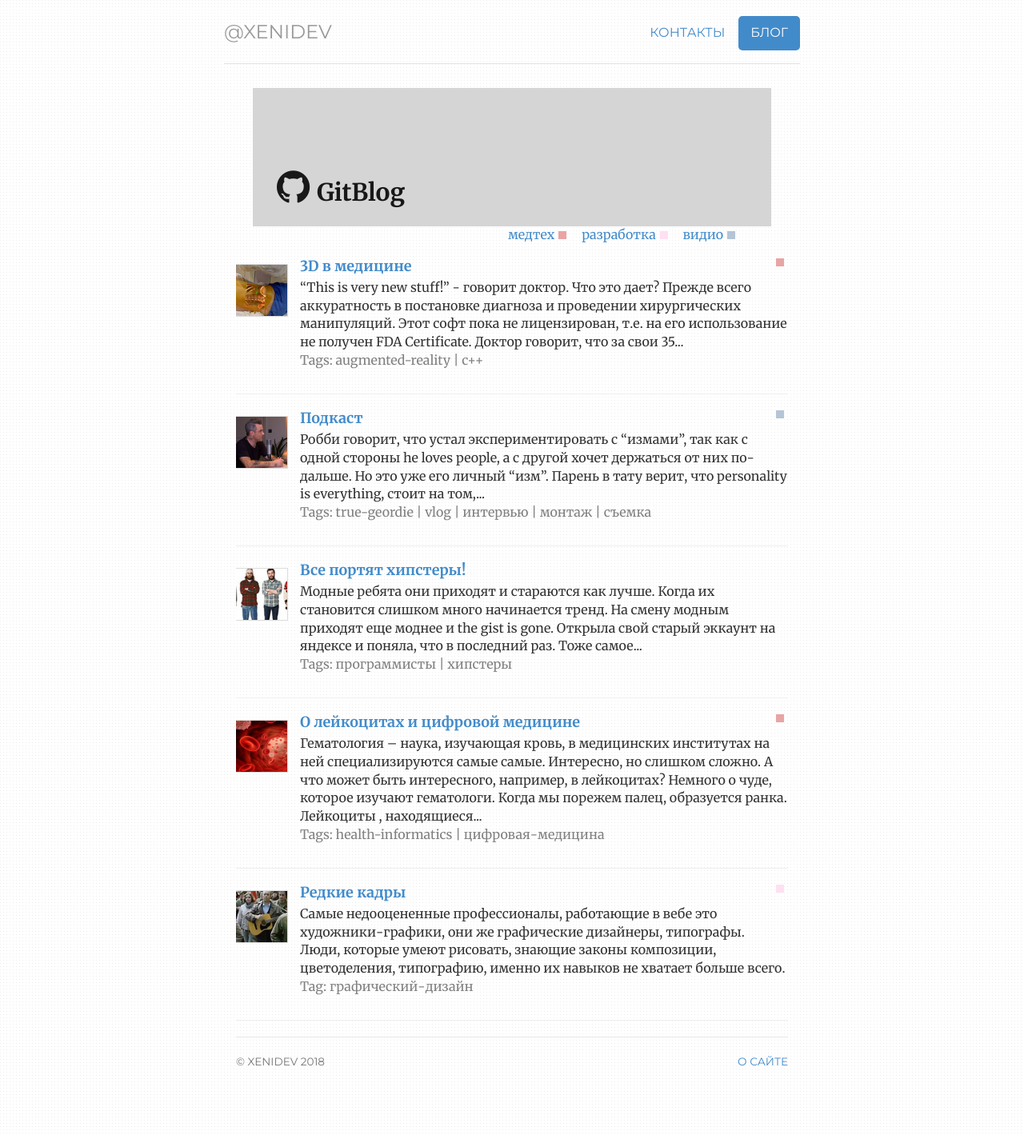
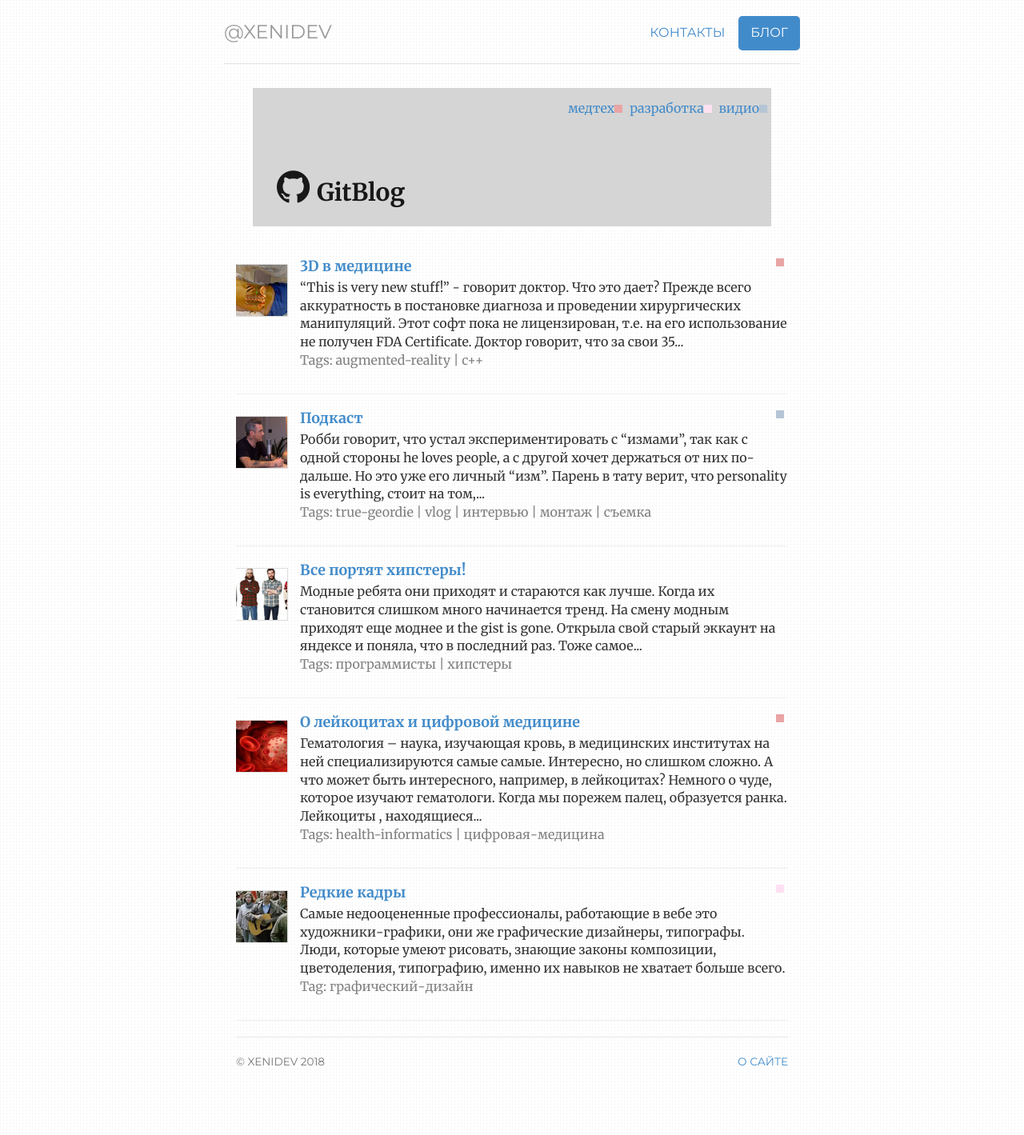
Before and after one commit to ValeraS/xenidev.github.io, a Jekyll site: the page built from notes/index.html, in a window 1280 px wide. Shown: the whole page at 80% size. Built offline with Jekyll 4.4.1, drawn with Linux system fonts in a browser that asks for light colours.

Commit message:
Update index.html

```diff
--- a/notes/index.html
+++ b/notes/index.html
@@ -4,6 +4,12 @@ title: Notes
 notes: active
 ---
   <div class="guide">
+
+	   <ul class="square-categories pull-right">
+    <li><a href="/notes/medtech">медтех<span class="badge-category-medtech"></span></a> </li>
+    <li><a href="/notes/razrabotka.html">разработка<span class="badge-category-razrabotka"></span> </a> </li>
+    <li><a href="/notes/video.html">видио<span class="badge-category-video"></a> </li>
+  </ul>
 
   <div class="title">
 
@@ -14,11 +20,7 @@ notes: active
         <h2>GitBlog</h2></li>
     </ul>
 
-	  <ul class="square-categories pull-right">
-    <li><a href="/notes/medtech">медтех<span class="badge-category-medtech"></span></a> </li>
-    <li><a href="/notes/razrabotka.html">разработка<span class="badge-category-razrabotka"></span> </a> </li>
-    <li><a href="/notes/video.html">видио<span class="badge-category-video"></a> </li>
-  </ul>
+
 
 
   </div>
```
